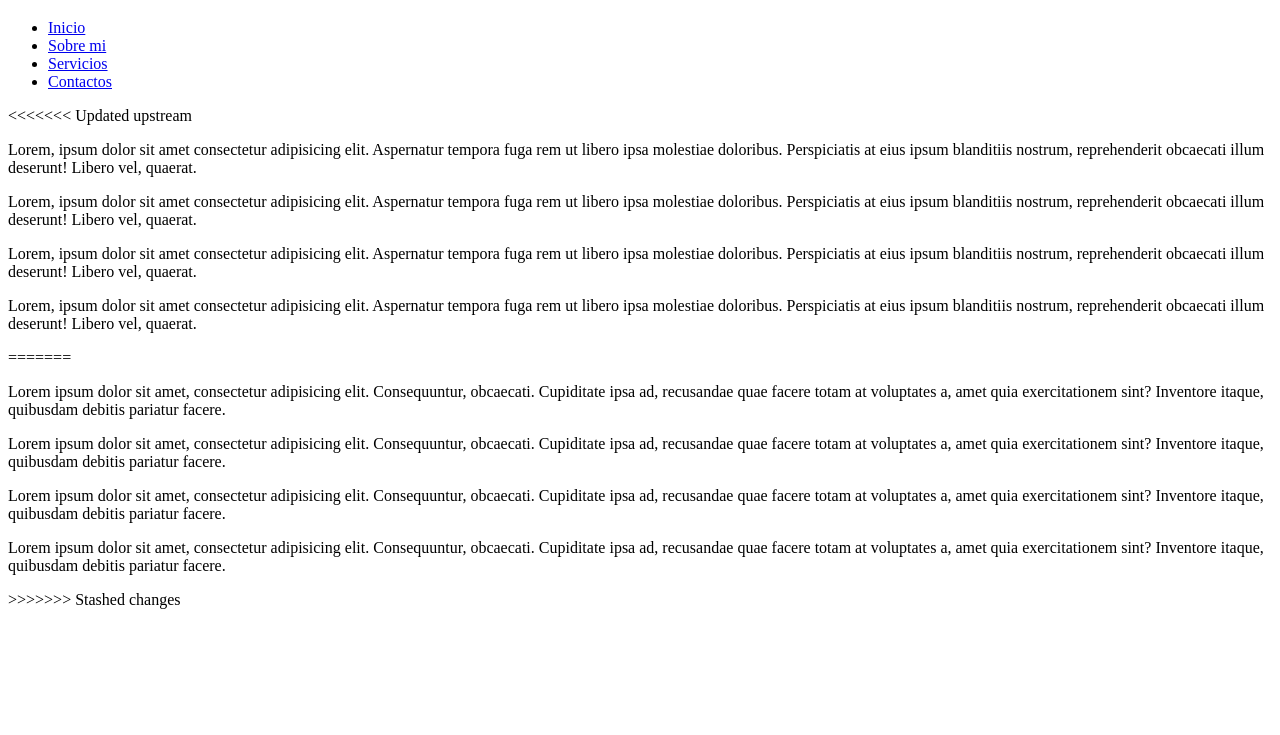
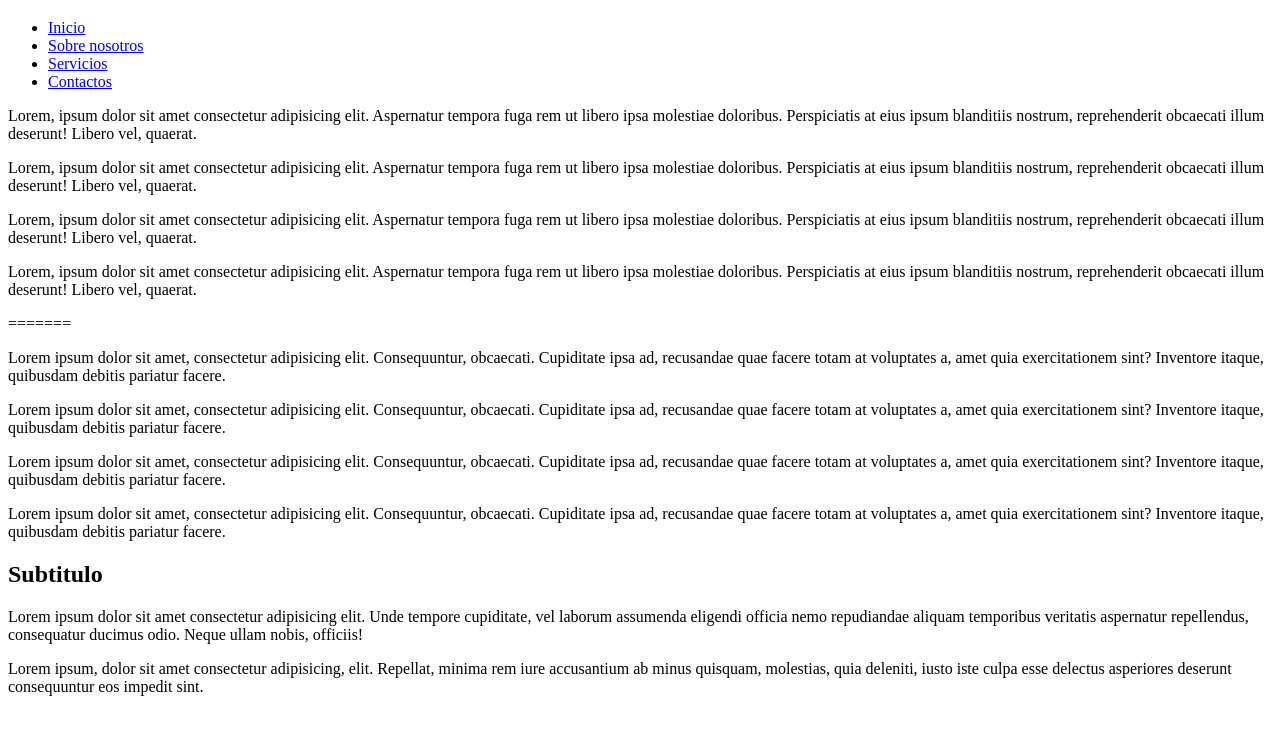
Before and after one commit to Rodry0007/miweb, a plain HTML site: page index.html in a window 1280 px wide. Shown: the part 61-796 px from the top of the page. Drawn offline with Linux system fonts and the light colour scheme.

Commit message:
Añadir nueva seccion de texto y actulizar enlace del menú

```diff
--- a/index.html
+++ b/index.html
@@ -15,7 +15,7 @@
 					<a href="#">Inicio</a>
 				</li>
 				<li>
-					<a href="#">Sobre mi</a>
+					<a href="#">Sobre nosotros</a>
 				</li>
 				<li>
 					<a href="#">Servicios</a>
@@ -26,8 +26,8 @@
 			</ul>
 		</header>
 		<main>
-<<<<<<< Updated upstream
-			<p>Lorem, ipsum dolor sit amet consectetur adipisicing elit. Aspernatur tempora fuga rem ut libero ipsa molestiae doloribus. Perspiciatis at eius ipsum blanditiis nostrum, reprehenderit obcaecati illum deserunt! Libero vel, quaerat.</p>
+			<Section>
+				<p>Lorem, ipsum dolor sit amet consectetur adipisicing elit. Aspernatur tempora fuga rem ut libero ipsa molestiae doloribus. Perspiciatis at eius ipsum blanditiis nostrum, reprehenderit obcaecati illum deserunt! Libero vel, quaerat.</p>
 			<p>Lorem, ipsum dolor sit amet consectetur adipisicing elit. Aspernatur tempora fuga rem ut libero ipsa molestiae doloribus. Perspiciatis at eius ipsum blanditiis nostrum, reprehenderit obcaecati illum deserunt! Libero vel, quaerat.</p>
 			<p>Lorem, ipsum dolor sit amet consectetur adipisicing elit. Aspernatur tempora fuga rem ut libero ipsa molestiae doloribus. Perspiciatis at eius ipsum blanditiis nostrum, reprehenderit obcaecati illum deserunt! Libero vel, quaerat.</p>
 			<p>Lorem, ipsum dolor sit amet consectetur adipisicing elit. Aspernatur tempora fuga rem ut libero ipsa molestiae doloribus. Perspiciatis at eius ipsum blanditiis nostrum, reprehenderit obcaecati illum deserunt! Libero vel, quaerat.</p>
@@ -36,7 +36,13 @@
 			<p>Lorem ipsum dolor sit amet, consectetur adipisicing elit. Consequuntur, obcaecati. Cupiditate ipsa ad, recusandae quae facere totam at voluptates a, amet quia exercitationem sint? Inventore itaque, quibusdam debitis pariatur facere.</p>
 			<p>Lorem ipsum dolor sit amet, consectetur adipisicing elit. Consequuntur, obcaecati. Cupiditate ipsa ad, recusandae quae facere totam at voluptates a, amet quia exercitationem sint? Inventore itaque, quibusdam debitis pariatur facere.</p>
 			<p>Lorem ipsum dolor sit amet, consectetur adipisicing elit. Consequuntur, obcaecati. Cupiditate ipsa ad, recusandae quae facere totam at voluptates a, amet quia exercitationem sint? Inventore itaque, quibusdam debitis pariatur facere.</p>
->>>>>>> Stashed changes
+			</Section>
+			<section>
+				<h2>Subtitulo</h2>
+				<p>Lorem ipsum dolor sit amet consectetur adipisicing elit. Unde tempore cupiditate, vel laborum assumenda eligendi officia nemo repudiandae aliquam temporibus veritatis aspernatur repellendus, consequatur ducimus odio. Neque ullam nobis, officiis!</p>
+				<p>Lorem ipsum, dolor sit amet consectetur adipisicing, elit. Repellat, minima rem iure accusantium ab minus quisquam, molestias, quia deleniti, iusto iste culpa esse delectus asperiores deserunt consequuntur eos impedit sint.</p>
+			</section>
+
 		</main>
 	</div>
 
```
